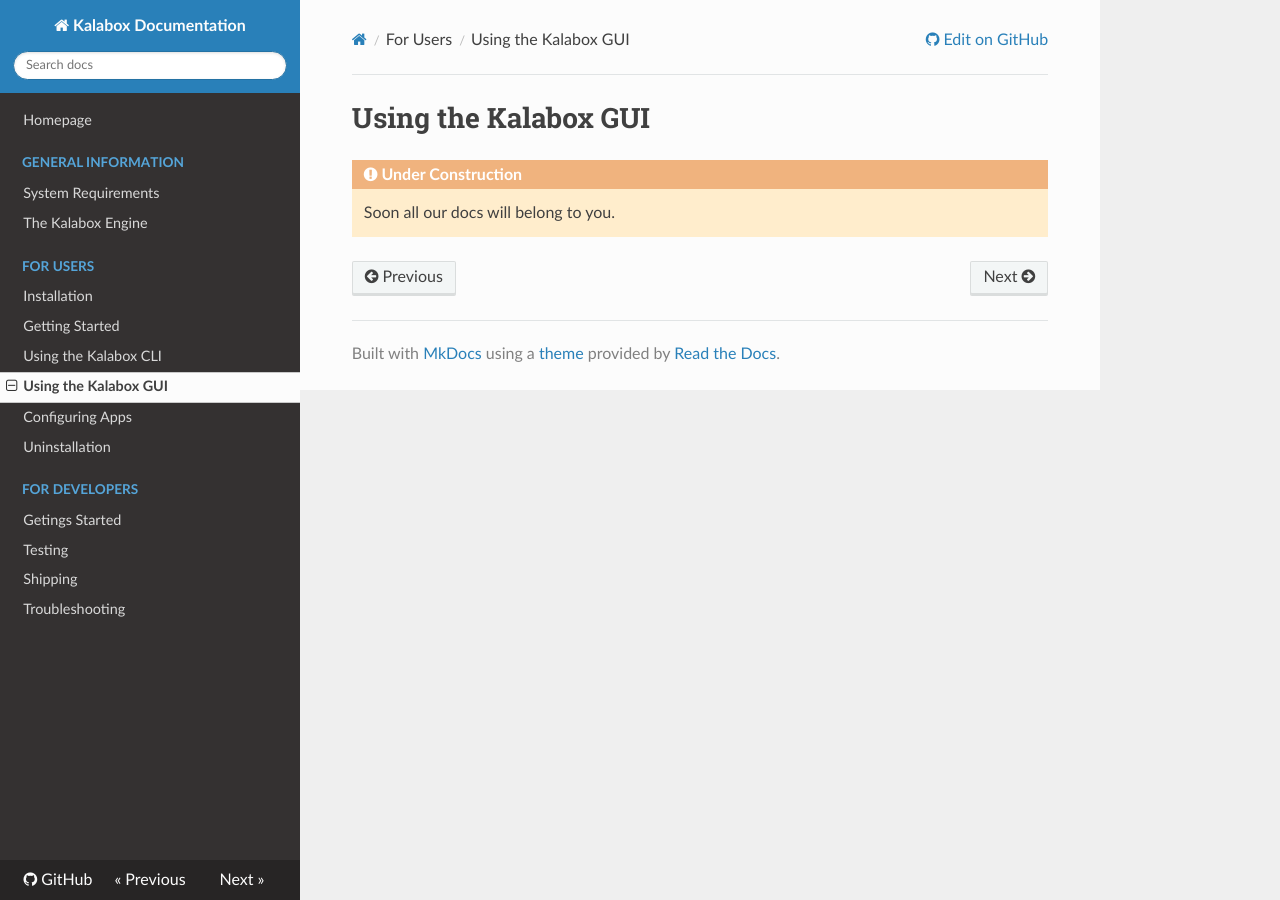
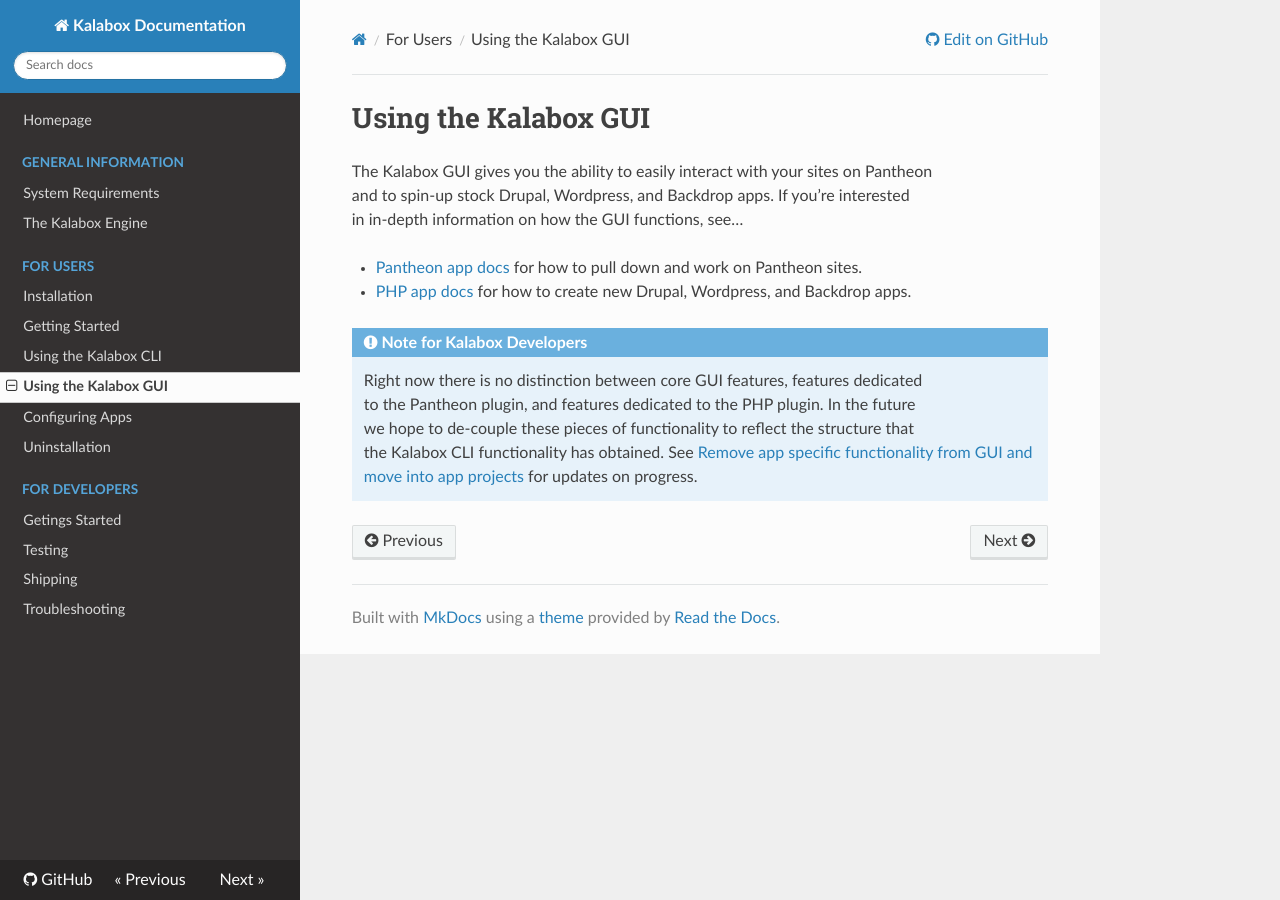
Before and after one commit to kalabox/kalabox, an MkDocs documentation site: the page built from docs/users/gui.md, in a window 1280 px wide. Built offline with MkDocs 1.6.1, drawn with Linux system fonts in a browser that asks for light colours; nearby versions of some CDN libraries; old or Windows-style settings are respelled for this version of MkDocs.

Commit message:
Add gui page.

```diff
--- a/docs/users/gui.md
+++ b/docs/users/gui.md
@@ -1,5 +1,15 @@
 Using the Kalabox GUI
 =====================
 
-!!! warning "Under Construction"
-    Soon all our docs will belong to you.
+The Kalabox GUI gives you the ability to easily interact with your sites on Pantheon
+and to spin-up stock Drupal, Wordpress, and Backdrop apps. If you're interested
+in in-depth information on how the GUI functions, see...
+
+- [Pantheon app docs](http://pantheon.kalabox.io) for how to pull down and work on Pantheon sites.
+- [PHP app docs](http://php.kalabox.io) for how to create new Drupal, Wordpress, and Backdrop apps.
+
+!!! note "Note for Kalabox Developers"
+    Right now there is no distinction between core GUI features, features dedicated
+    to the Pantheon plugin, and features dedicated to the PHP plugin. In the future
+    we hope to de-couple these pieces of functionality to reflect the structure that
+    the Kalabox CLI functionality has obtained. See [Remove app specific functionality from GUI and move into app projects](https://github.com/kalabox/kalabox/issues/1393) for updates on progress.
```
